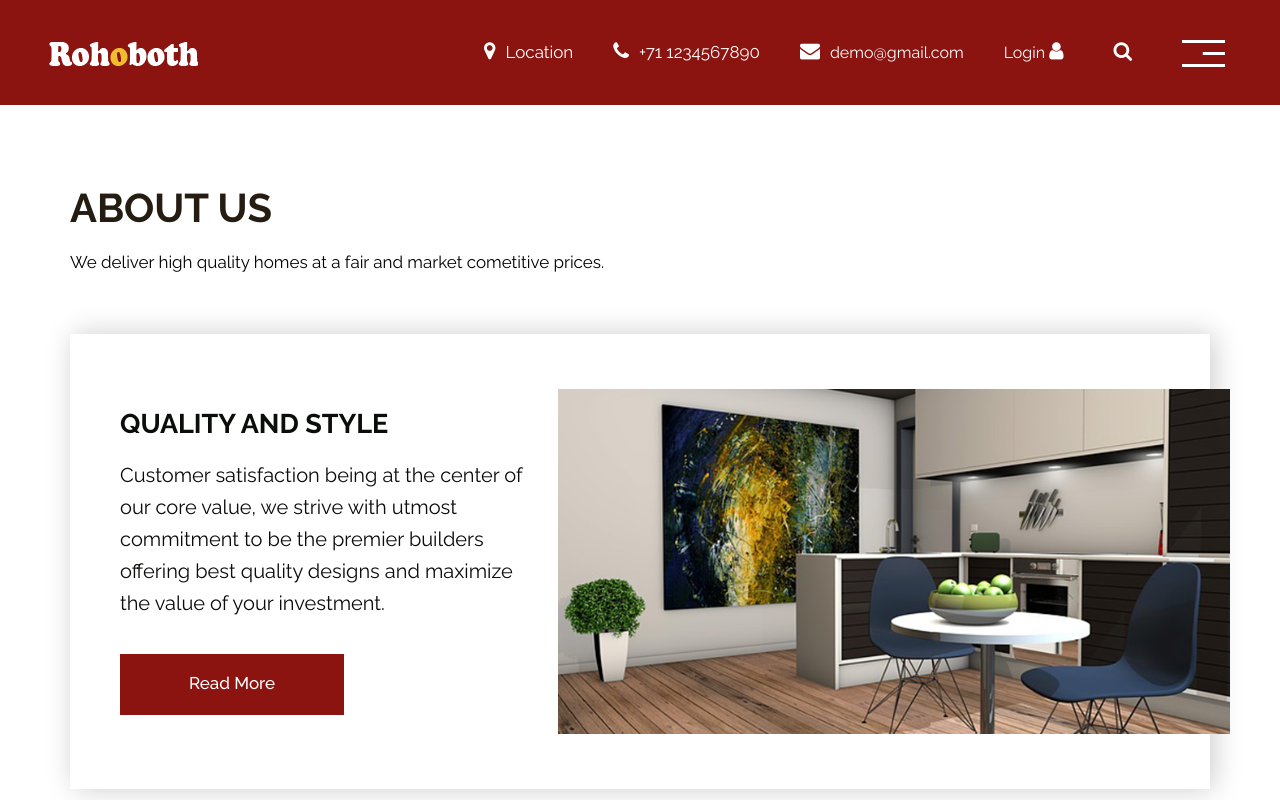
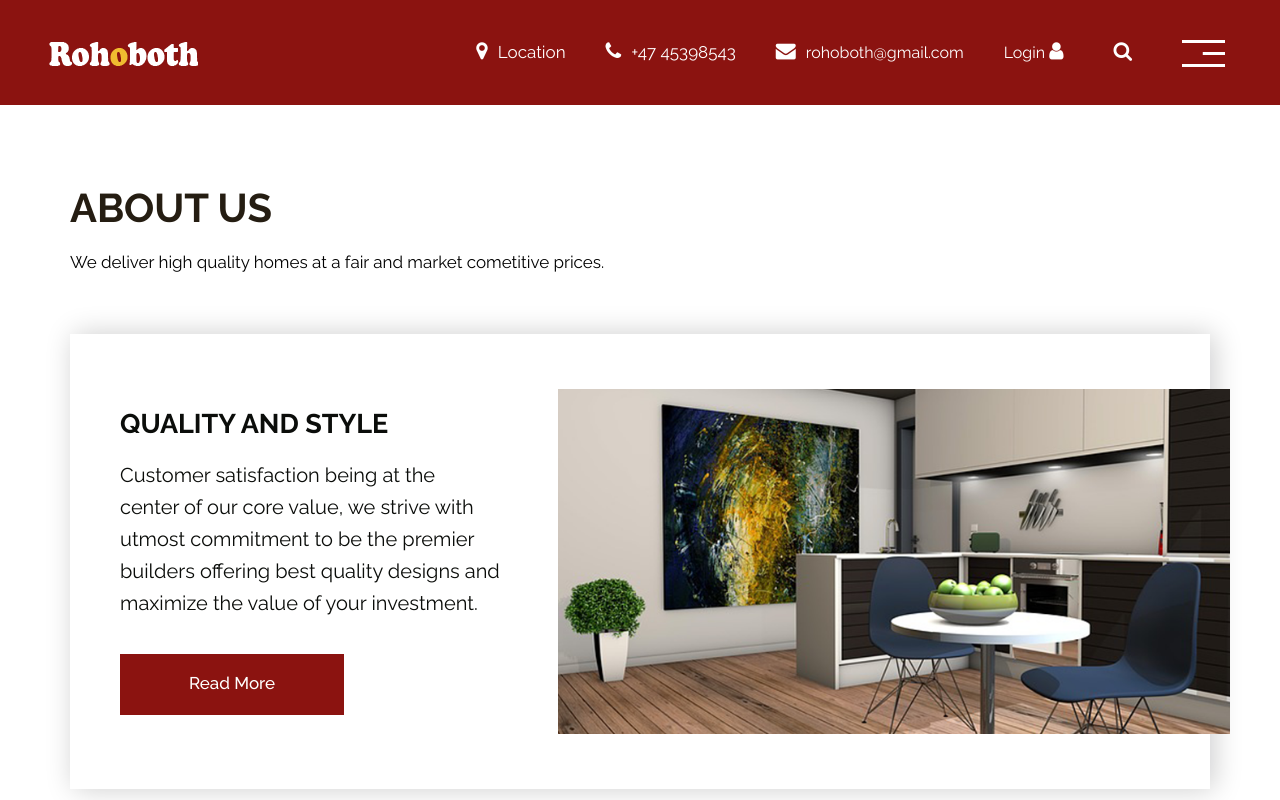
Before and after one commit to berenzo2/Rohoboth-web-site, a plain HTML site: page about.html in a window 1280 px wide. Shown: the top 800 px of the page. Drawn offline with Linux system fonts and the light colour scheme.

Commit message:
Add files via upload

```diff
--- a/about.html
+++ b/about.html
@@ -52,8 +52,8 @@
                   <div class="col-sm-9">
                      <ul class="email text_align_right">
                         <li class="d_none"> <i class="fa fa-map-marker" aria-hidden="true"></i>Location</a></li>
-                        <li class="d_none"><i class="fa fa-phone" aria-hidden="true"></i>+71  1234567890</a></li>
-                        <li class="d_none"> <a href="#"><i class="fa fa-envelope" aria-hidden="true"></i>demo@gmail.com</a></li>
+                        <li class="d_none"><i class="fa fa-phone" aria-hidden="true"></i>+47  45398543</a></li>
+                        <li class="d_none"> <a href="#"><i class="fa fa-envelope" aria-hidden="true"></i>rohoboth@gmail.com</a></li>
                         <li class="d_none"> <a href="#">Login <i class="fa fa-user" aria-hidden="true"></i></a> </li>
                         <li class="d_none"><i class="fa fa-search" style="cursor: pointer;" aria-hidden="true"></i></li>
                         <li> <button class="openbtn" onclick="openNav()"><img src="images/menu_btn.png"></button></li>
@@ -81,7 +81,7 @@
                         <div class="col-md-5">
                            <div class="about_box_text">
                               <h3>Quality and Style</h3>
-                              <p>Customer satisfaction being at the center of our core value, we strive with utmost commitment to be the premier
+                              <p>Customer satisfaction being at the <br> center of our core value, we strive with utmost commitment to be the premier
                                  builders offering best quality designs and maximize the value of your investment.
                               </p>
                               <a class="read_more" href="Javascript:void(0)">Read More</a>
```
Also changed, not shown: index.html (+2 -2 lines).
